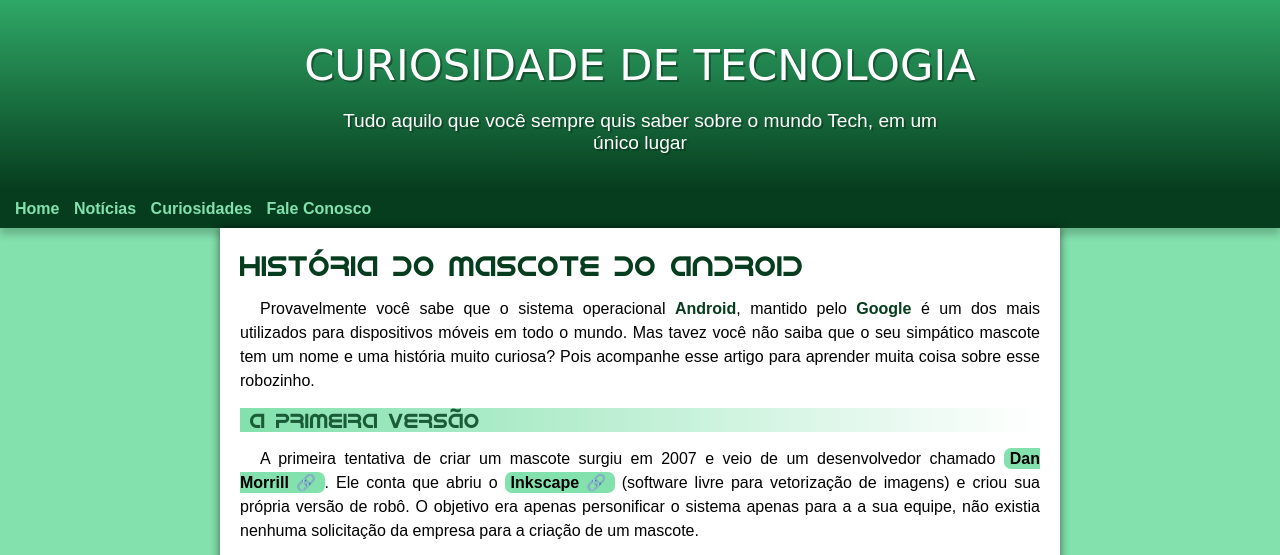
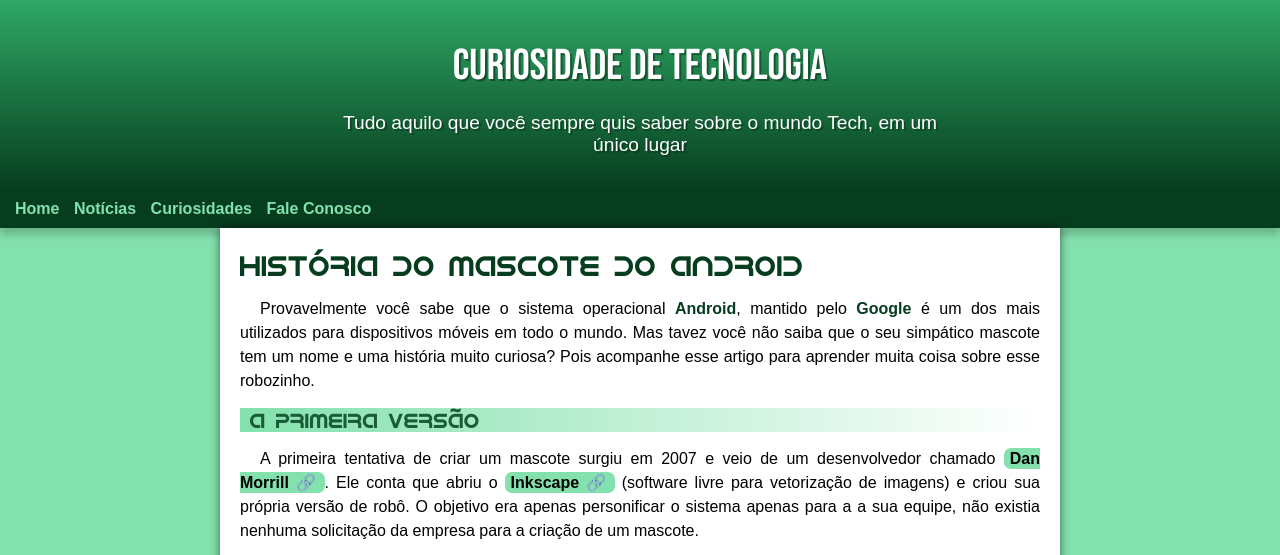
Before and after one commit to Nandojm/Projeto-android, a plain HTML site: page index.html in a window 1280 px wide. Shown: the top 555 px of the page. Drawn offline with Linux system fonts and the light colour scheme.

Commit message:
alteran do fonte

```diff
--- a/css/style.css
+++ b/css/style.css
@@ -1,6 +1,6 @@
 @charset "UTF-8";
 
-@import url('https://fonts.googleapis.com/css2 family=Bebas+Neue&display=swap');
+@import url('https://fonts.googleapis.com/css2?family=Bebas+Neue&display=swap');
 
 @font-face {
     font-family: "Android";
```
